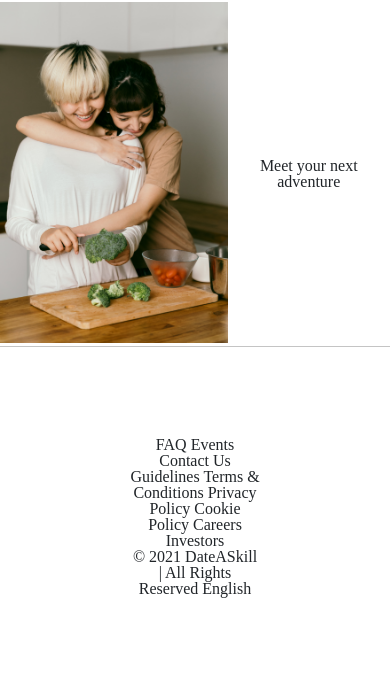
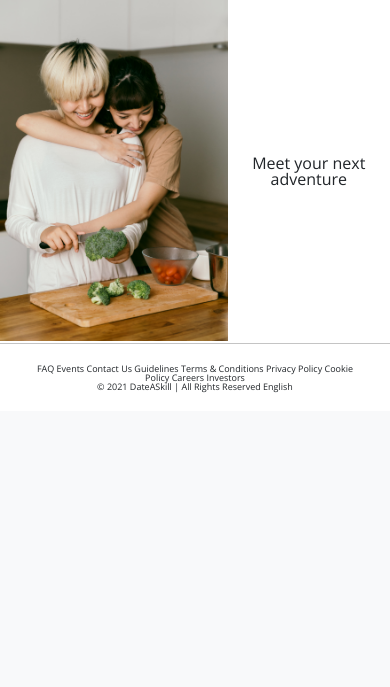
Before and after one commit to antoav/dateaskill, a PHP site: page / in a window 390 px wide. Shown: the part 1091-1778 px from the top of the page. After the commit the page ends 1484 px from the top, so only its background shows below. Run offline with PHP 8.4, Linux system fonts and the light colour scheme.

Commit message:
added google fonts

```diff
--- a/app.css
+++ b/app.css
@@ -30,6 +30,7 @@ footer, header, hgroup, menu, nav, section {
 }
 body {
 	line-height: 1;
+	font-family: 'Open Sans';
 	/* background-color: rgb(175, 186, 152); */
 
 }
@@ -71,6 +72,7 @@ table {
 	font-size: 3em;
 	padding: 20px;
 	margin: 90px 300px;
+	font-family: 'Crimson Text';
 }
 
 @media (max-width: 1200px) {
@@ -79,4 +81,9 @@ table {
 		padding: 15px;
 		margin: 90px 100px;
 	}
+	.footer-text {
+		font-size: 9px;
+		padding: 20px 30px;
+	}
+
 }
--- a/index.html
+++ b/index.html
@@ -4,6 +4,12 @@
     <meta charset="UTF-8">
     <meta http-equiv="X-UA-Compatible" content="IE=edge">
     <meta name="viewport" content="width=device-width, initial-scale=1.0">
+
+    <!-- Google Fonts-->
+    <link rel="preconnect" href="https://fonts.gstatic.com">
+    <link href="https://fonts.googleapis.com/css2?family=Open+Sans:ital,wght@0,300;0,400;0,600;0,800;1,300;1,400;1,800&display=swap" rel="stylesheet">
+    <link rel="preconnect" href="https://fonts.gstatic.com">
+    <link href="https://fonts.googleapis.com/css2?family=Crimson+Text:ital,wght@0,400;0,600;0,700;1,400;1,600;1,700&display=swap" rel="stylesheet">
 
      <!-- Bootstrap CSS -->
      <link rel="stylesheet" href="https://stackpath.bootstrapcdn.com/bootstrap/4.1.3/css/bootstrap.min.css" integrity="sha384-MCw98/SFnGE8fJT3GXwEOngsV7Zt27NXFoaoApmYm81iuXoPkFOJwJ8ERdknLPMO" crossorigin="anonymous">
```
